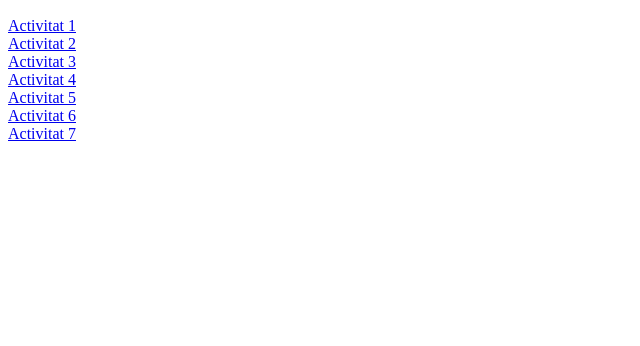
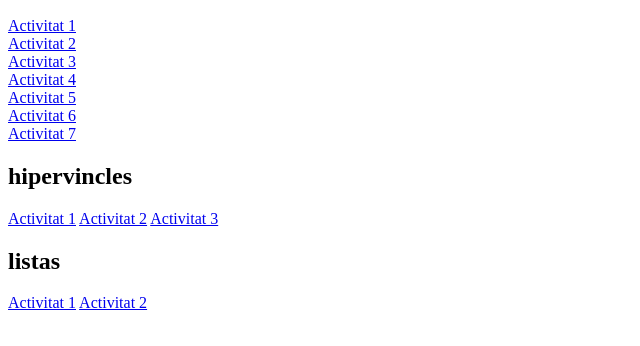
Before and after one commit to saidd006/la-meva-pagina-en-internet, a plain HTML site: page activitats.html in a window 1280 px wide. Shown: the part 110-456 px from the top of the page, without its empty margins (0-640 px from the left). Drawn offline with Linux system fonts and the light colour scheme.

Commit message:
Update activitats.html

```diff
--- a/activitats.html
+++ b/activitats.html
@@ -15,5 +15,13 @@
     <a href="html/02_formato/act05.html">Activitat 5</a><br/>
     <a href="html/02_formato/act06.html">Activitat 6</a><br/>
     <a href="html/02_formato/act07.html">Activitat 7</a><br/>
+    <h2>hipervincles</h2>
+    <a href="html/03_hipervincles/act01.html">Activitat 1</a>
+    <a href="html/03_hipervincles/act02.html">Activitat 2</a>
+    <a href="html/03_hipervincles/act03.html">Activitat 3</a>
+    <h2>listas</h2>
+    <a href="html/04_listas/act01.html">Activitat 1</a>
+    <a href="html/04_listas/act02.html">Activitat 2</a>
+
 </body>
 </html>
```
